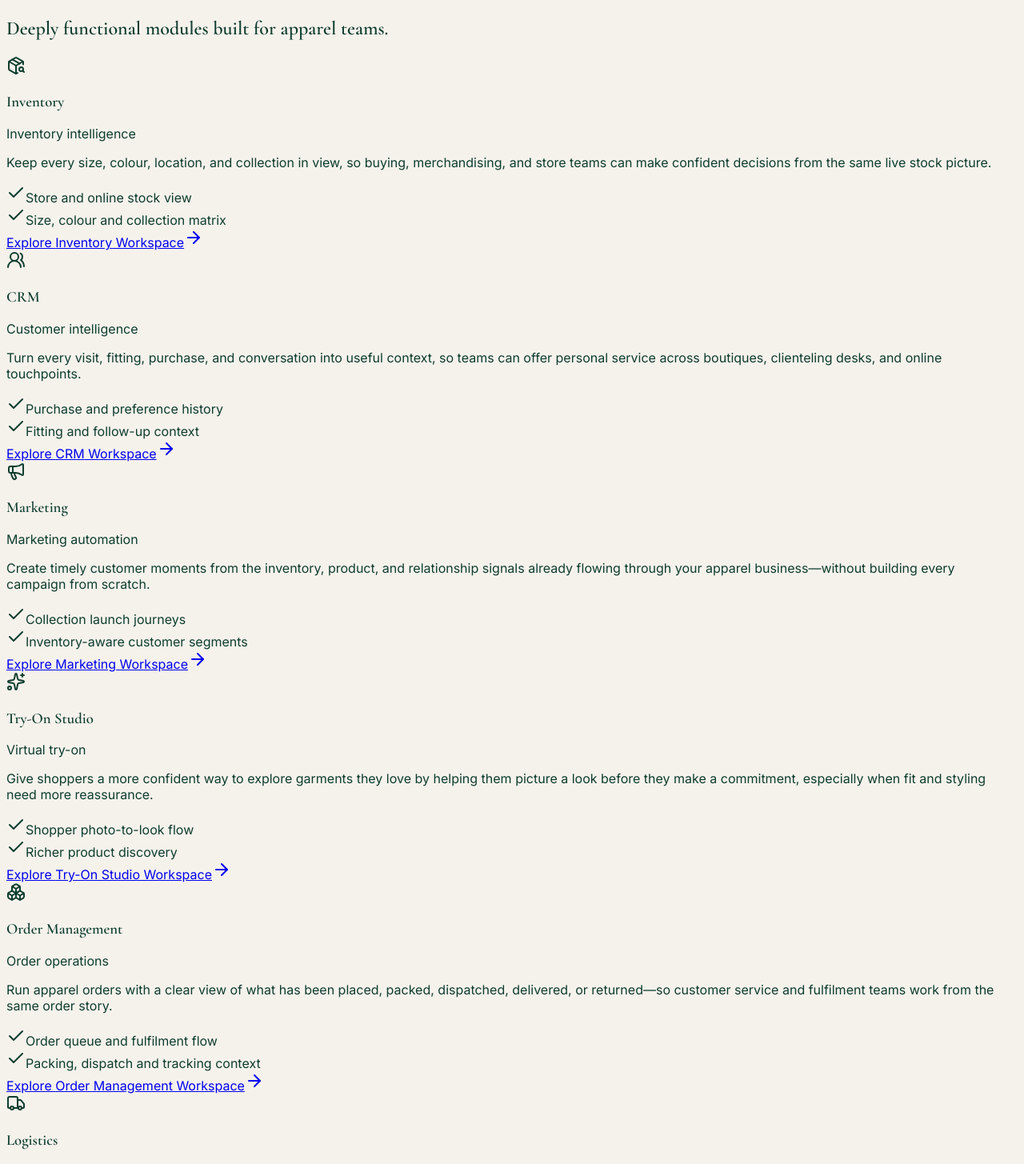
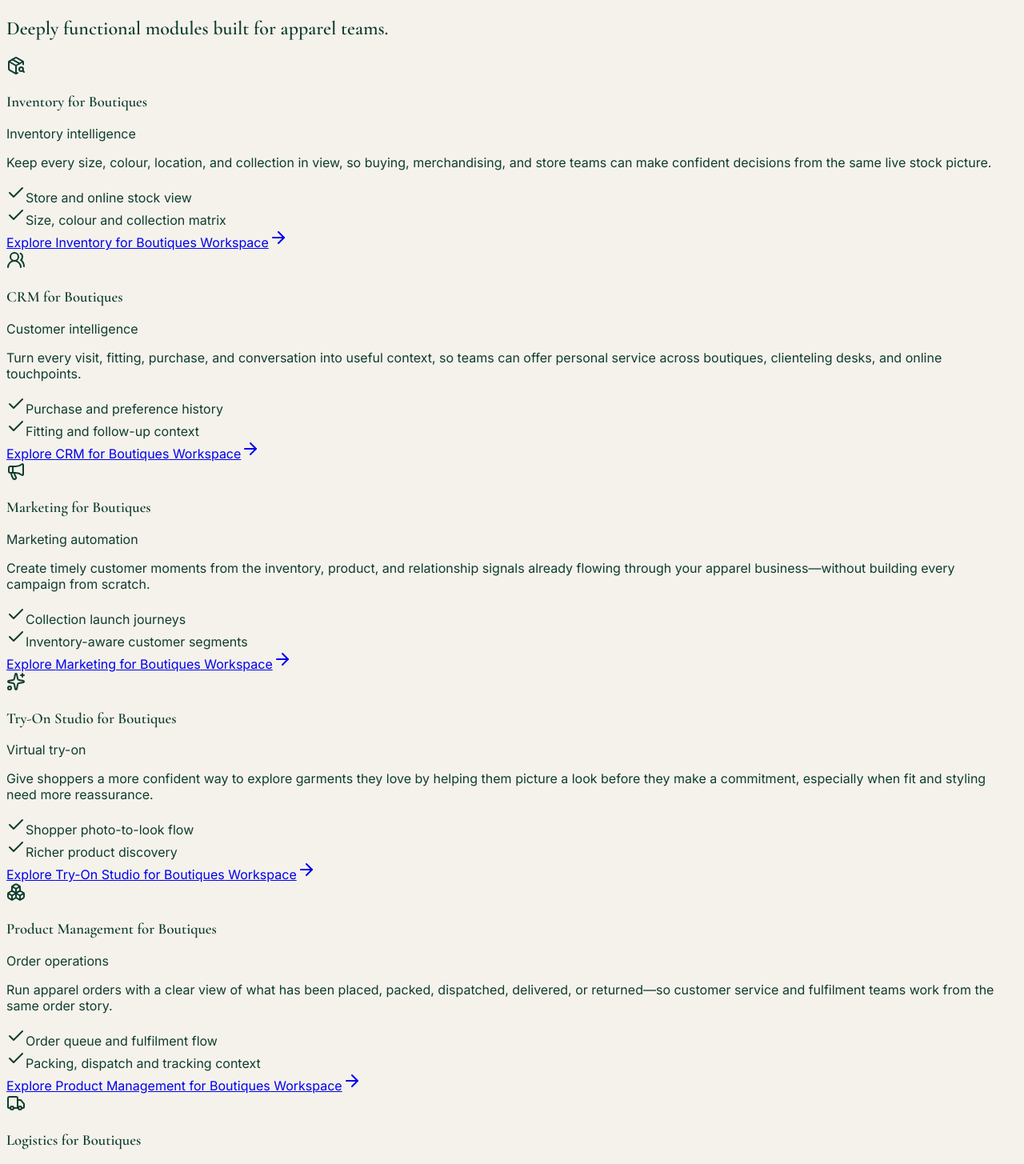
Before and after one commit to sanjaydoms/scaleezy_website, a React app in the folder src/: page /platform in a window 1280 px wide. Shown: the part 724-2179 px from the top of the page at 80% size. Built offline with nearby package versions, Linux system fonts and the light colour scheme; the HTML template or start-up script is replaced by a standard one.

Commit message:
Append 'for Boutiques' to module names in navigation and data files

```diff
--- a/src/components/Nav.tsx
+++ b/src/components/Nav.tsx
@@ -16,12 +16,12 @@ import {
 import { triggerBookDemo } from './BookDemoModal';
 
 const MODULES = [
-  { id: 'inventory', name: 'Inventory', description: 'Live stock intelligence', icon: PackageSearch },
-  { id: 'crm', name: 'CRM', description: 'Know every customer', icon: Users },
-  { id: 'marketing', name: 'Marketing', description: 'Personalised outreach', icon: Megaphone },
-  { id: 'try-on-studio', name: 'Try-On Studio', description: 'AI virtual try-on', icon: Sparkles },
-  { id: 'product-management', name: 'Product Management', description: 'Unified data model', icon: Boxes },
-  { id: 'logistics', name: 'Logistics', description: 'Streamlined fulfilment', icon: Truck },
+  { id: 'inventory', name: 'Inventory for Boutiques', description: 'Live stock intelligence', icon: PackageSearch },
+  { id: 'crm', name: 'CRM for Boutiques', description: 'Know every customer', icon: Users },
+  { id: 'marketing', name: 'Marketing for Boutiques', description: 'Personalised outreach', icon: Megaphone },
+  { id: 'try-on-studio', name: 'Try-On Studio for Boutiques', description: 'AI virtual try-on', icon: Sparkles },
+  { id: 'product-management', name: 'Product Management for Boutiques', description: 'Unified data model', icon: Boxes },
+  { id: 'logistics', name: 'Logistics for Boutiques', description: 'Streamlined fulfilment', icon: Truck },
 ];
 
 const LINKS = [
--- a/src/components/moduleData.ts
+++ b/src/components/moduleData.ts
@@ -79,7 +79,7 @@ export type PlatformModule = {
 export const PLATFORM_MODULES: PlatformModule[] = [
 {
   id: 'inventory',
-  name: 'Inventory',
+  name: 'Inventory for Boutiques',
   eyebrow: 'Inventory intelligence',
   subtitle: 'Live stock intelligence across every channel.',
   description:
@@ -172,7 +172,7 @@ export const PLATFORM_MODULES: PlatformModule[] = [
 },
 {
   id: 'crm',
-  name: 'CRM',
+  name: 'CRM for Boutiques',
   eyebrow: 'Customer intelligence',
   subtitle: 'Know every customer, automatically.',
   description:
@@ -265,7 +265,7 @@ export const PLATFORM_MODULES: PlatformModule[] = [
 },
 {
   id: 'marketing',
-  name: 'Marketing',
+  name: 'Marketing for Boutiques',
   eyebrow: 'Marketing automation',
   subtitle: 'Campaigns that run themselves.',
   description:
@@ -358,7 +358,7 @@ export const PLATFORM_MODULES: PlatformModule[] = [
 },
 {
   id: 'try-on-studio',
-  name: 'Try-On Studio',
+  name: 'Try-On Studio for Boutiques',
   eyebrow: 'Virtual try-on',
   subtitle: 'See it before you buy it.',
   description:
@@ -451,7 +451,7 @@ export const PLATFORM_MODULES: PlatformModule[] = [
 },
 {
   id: 'product-management',
-  name: 'Order Management',
+  name: 'Product Management for Boutiques',
   eyebrow: 'Order operations',
   subtitle: 'Every order, from confirmation to confident handoff.',
   description:
@@ -551,7 +551,7 @@ export const PLATFORM_MODULES: PlatformModule[] = [
 },
 {
   id: 'logistics',
-  name: 'Logistics',
+  name: 'Logistics for Boutiques',
   eyebrow: 'Fulfilment visibility',
   subtitle: 'Every parcel, fully tracked.',
   description:
```
